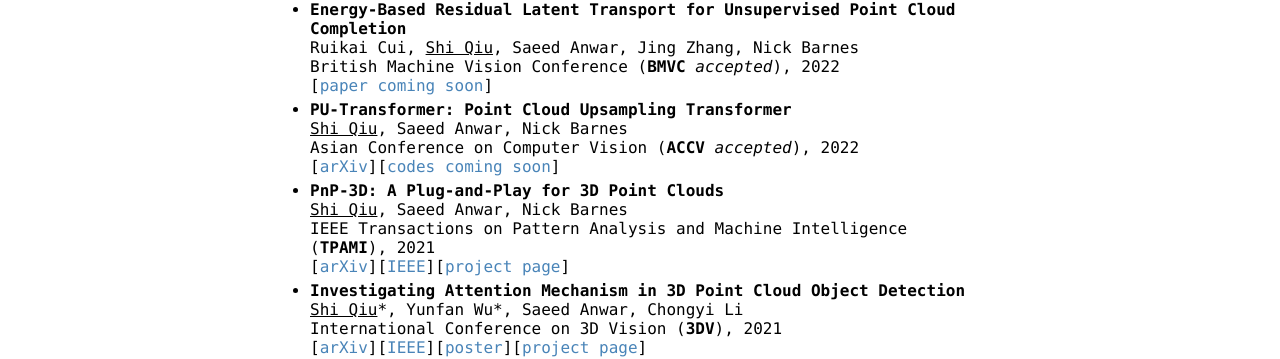
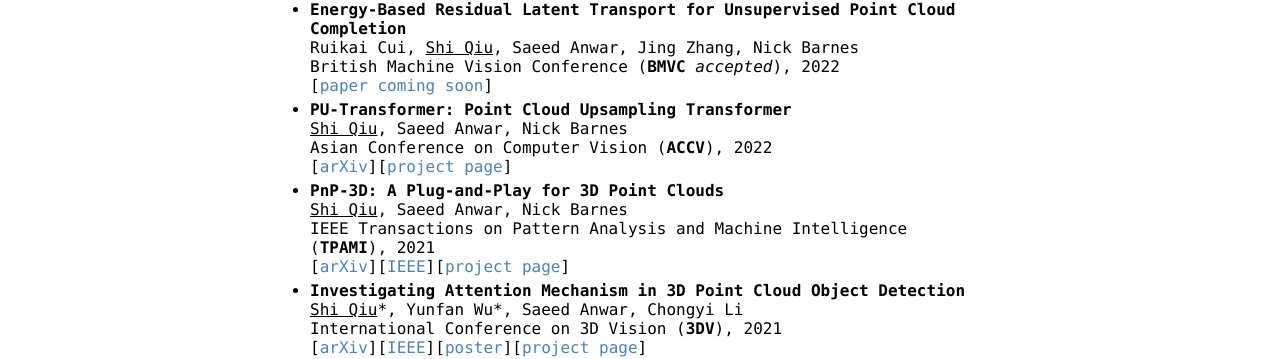
Before and after one commit to ShiQiu0419/ShiQiu0419.github.io, a Jekyll site: the page built from index.md, in a window 1280 px wide. Shown: the part 327-686 px from the top of the page. Built offline with Jekyll 4.4.1, drawn with Linux system fonts in a browser that asks for light colours; our own code applies the rules of GitHub Pages for plain Markdown files.

Commit message:
Update index.md

```diff
--- a/index.md
+++ b/index.md
@@ -14,8 +14,8 @@
 [[paper coming soon](https://shiqiu0419.github.io/)]
 * **PU-Transformer: Point Cloud Upsampling Transformer**
 <ins>Shi Qiu</ins>, Saeed Anwar, Nick Barnes
-Asian Conference on Computer Vision (**ACCV** *accepted*), 2022
-[[arXiv](https://arxiv.org/abs/2111.12242)][[codes coming soon](https://shiqiu0419.github.io/)]
+Asian Conference on Computer Vision (**ACCV**), 2022
+[[arXiv](https://arxiv.org/abs/2111.12242)][[project page](https://github.com/ShiQiu0419/PU-Transformer)]
 * **PnP-3D: A Plug-and-Play for 3D Point Clouds**
 <ins>Shi Qiu</ins>, Saeed Anwar, Nick Barnes
 IEEE Transactions on Pattern Analysis and Machine Intelligence
```
